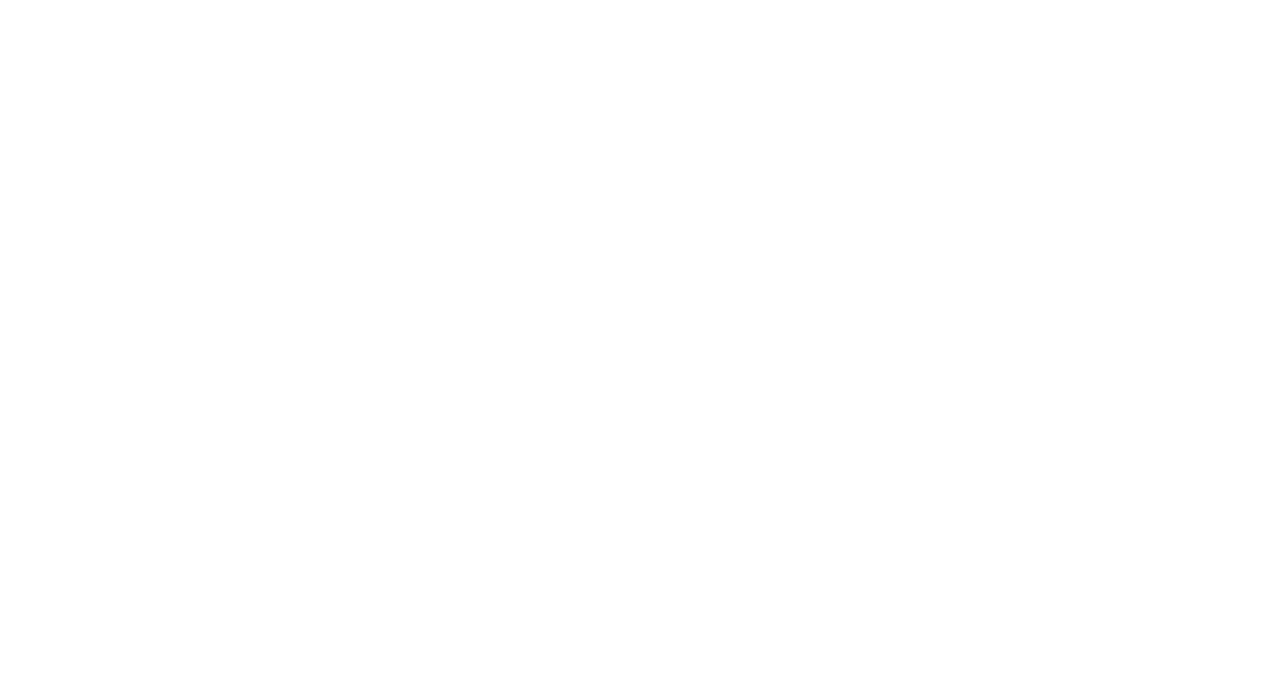
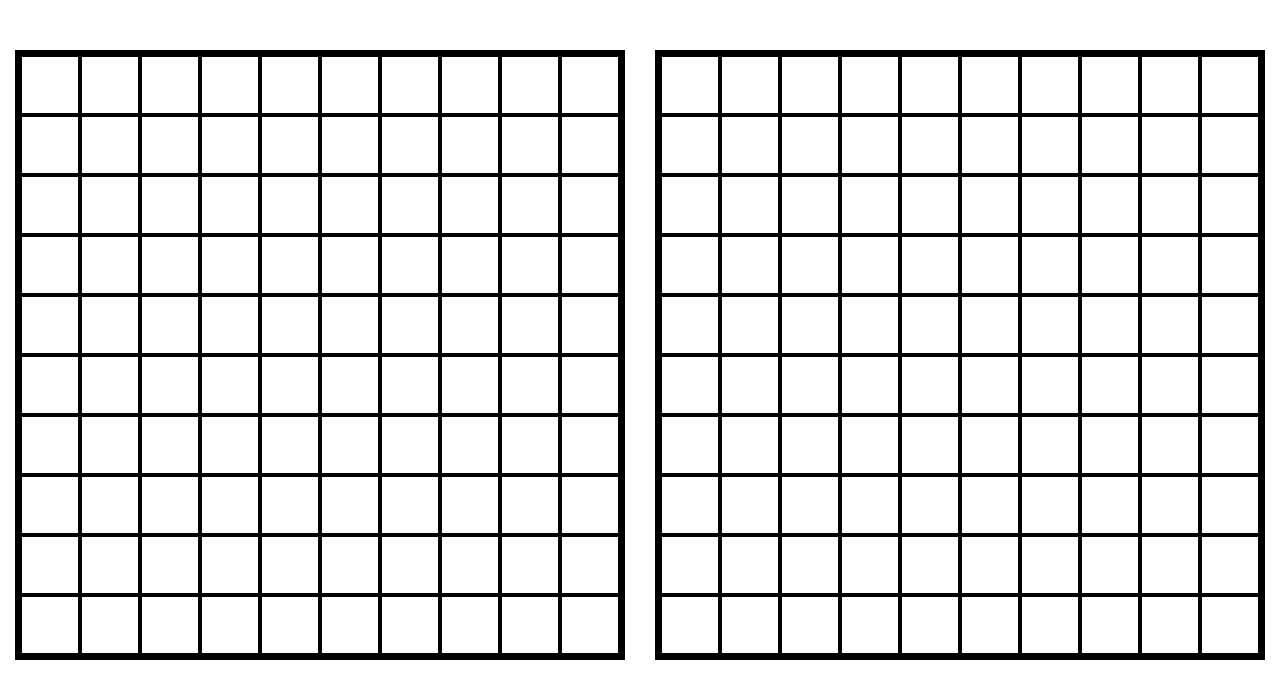
Before and after one commit to jonnymortemore/odin-project-battleship, a website built with webpack: page src/template.html in a window 1280 px wide. Built offline with nearby package versions, Linux system fonts and the light colour scheme.

Commit message:
update: basic gameboard html and css setup

```diff
--- /dev/null
+++ b/src/domController.js
@@ -0,0 +1,13 @@
+export class DomController {
+    constructor() {
+
+    }
+
+    createGameBoard(size, container) {
+        for (let i = 0; i < size * size; i++) {
+            const el = document.createElement('div');
+            el.className = "grid-element";
+            container.appendChild(el);
+        }
+    }
+}
--- a/src/index.js
+++ b/src/index.js
@@ -1,3 +1,15 @@
 import "./styles.css" // all css files need to be imported into js
 
 //To import images using JS, import as any file: import odinImage from "./odin.png";
+
+import { Battleships } from "../src/ship.js";
+import { DomController } from "../src/domController.js"
+
+
+const battleship = new Battleships();
+const dom = new DomController();
+
+console.log(battleship)
+
+dom.createGameBoard(battleship.mapSize, document.querySelector("#active_gameboard"))
+dom.createGameBoard(battleship.mapSize, document.querySelector("#enemy_gameboard"))
--- a/src/styles.css
+++ b/src/styles.css
@@ -48,6 +48,35 @@ h1, h2, h3, h4, h5, h6 {
   text-wrap: balance;
 }
 
+:root {
+  --border: black;
+}
+
 body {
   font-family: system-ui, "Segoe UI", Roboto, Helvetica, Arial, sans-serif, "Apple Color Emoji", "Segoe UI Emoji", "Segoe UI Symbol";
 }
+
+#gameboards {
+  display: flex;
+  flex-direction: row;
+  justify-content: space-around;
+  align-items: center;
+  margin-top: 50px;
+}
+
+.gameboard {
+  display: grid;
+  grid-template-columns: repeat(10, auto);
+  grid-template-rows: repeat(10, auto);
+  border: 5px solid var(--border);
+}
+
+.grid-element {
+  width: 60px;
+  height: 60px;
+  border: 2px solid var(--border);
+}
+
+.grid-element:hover {
+  background-color: red;
+}
--- a/src/template.html
+++ b/src/template.html
@@ -6,6 +6,10 @@
     <title>Document</title>
 </head>
 <body>
+    <div id="gameboards">
+        <div class="gameboard" id="active_gameboard"></div>
+        <div class="gameboard" id="enemy_gameboard"></div>
+    </div>
 
 </body>
 </html>
```
Also changed, not shown: install-webpack.txt (deleted, +0 -25 lines).
